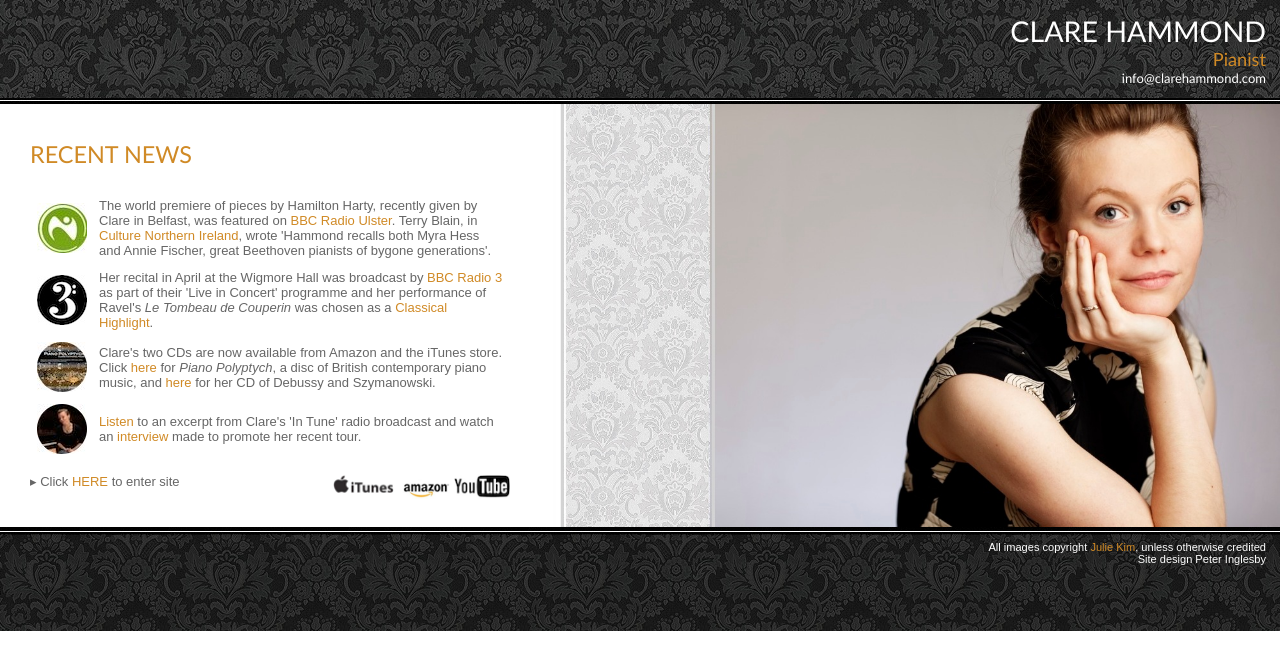
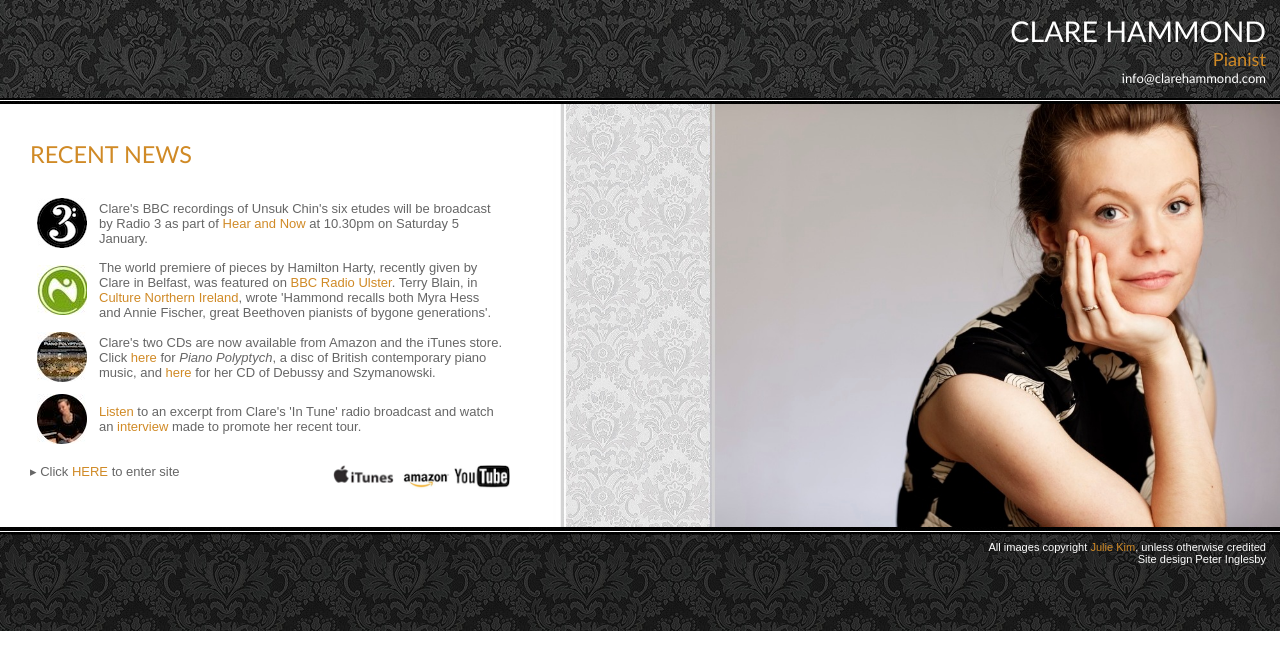
Before and after one commit to hammonc/clarehammond.com, a Jekyll site: the page built from index.html, in a window 1280 px wide. Shown: the top 670 px of the page. Built offline with Jekyll 4.4.1, drawn with Linux system fonts in a browser that asks for light colours.

Commit message:
index page update

```diff
--- a/index.html
+++ b/index.html
@@ -11,9 +11,9 @@ layout: with-header-and-footer
 
     <table>
 
+        <tr><td><img src="/resources/radio3-icon.jpg" class="news-icon" /></a></td><td>Clare's BBC recordings of Unsuk Chin's six etudes will be broadcast by Radio 3 as part of <a href="http://www.bbc.co.uk/programmes/b006tnsx" target="_blank">Hear and Now</a> at 10.30pm on Saturday 5 January.</td></tr>
+
         <tr><td><a href="http://www.clarehammond.com/radio-ulster.html" class="popupwindow" rel="height:400,width:650,scrollbars:1,status:1,resizable:0"><img src="/resources/ulster-icon.jpg" class="news-icon" /></a></td><td>The world premiere of pieces by Hamilton Harty, recently given by Clare in Belfast, was featured on <a href="http://www.clarehammond.com/radio-ulster.html" target="_blank">BBC Radio Ulster</a>. Terry Blain, in <a href="http://www.culturenorthernireland.org/article/5280/0/1/classical-review-clare-hammond" target="_blank">Culture Northern Ireland</a>, wrote 'Hammond recalls both Myra Hess and Annie Fischer, great Beethoven pianists of bygone generations'.</td></tr>
-
-        <tr><td><a href="http://www.clarehammond.com/live-in-concert.html" class="popupwindow" rel="height:450,width:650,scrollbars:1,status:1,resizable:0"><img src="/resources/radio3-icon.jpg" class="news-icon" /></a></td><td>Her recital in April at the Wigmore Hall was broadcast by <a href="http://www.bbc.co.uk/radio3/" target="_blank">BBC Radio 3</a> as part of their 'Live in Concert' programme and her performance of Ravel's <em>Le Tombeau de Couperin</em> was chosen as a <a href="http://www.clarehammond.com/live-in-concert.html" target="_blank" class="popupwindow" rel="height:450,width:650,scrollbars:1,status:1,resizable:0">Classical Highlight</a>.</td></tr>
 
         <tr><td><a href="http://itunes.apple.com/gb/album/piano-polyptych/id495596790" target="_blank"><img src="/resources/polyptych-icon.jpg" class="news-icon" /></a></td><td>Clare's two CDs are now available from Amazon and the iTunes store. Click <a href="http://itunes.apple.com/gb/album/piano-polyptych/id495596790" target="_blank">here</a> for <em>Piano Polyptych</em>, a disc of British contemporary piano music, and <a href="http://www.amazon.co.uk/Future-Classics/dp/B007FG5TNK/ref=sr_1_cc_1?s=aps&ie=UTF8&qid=1340357235&sr=1-1-catcorr" target="_blank">here</a> for her CD of Debussy and Szymanowski.</td></tr>
 
```
